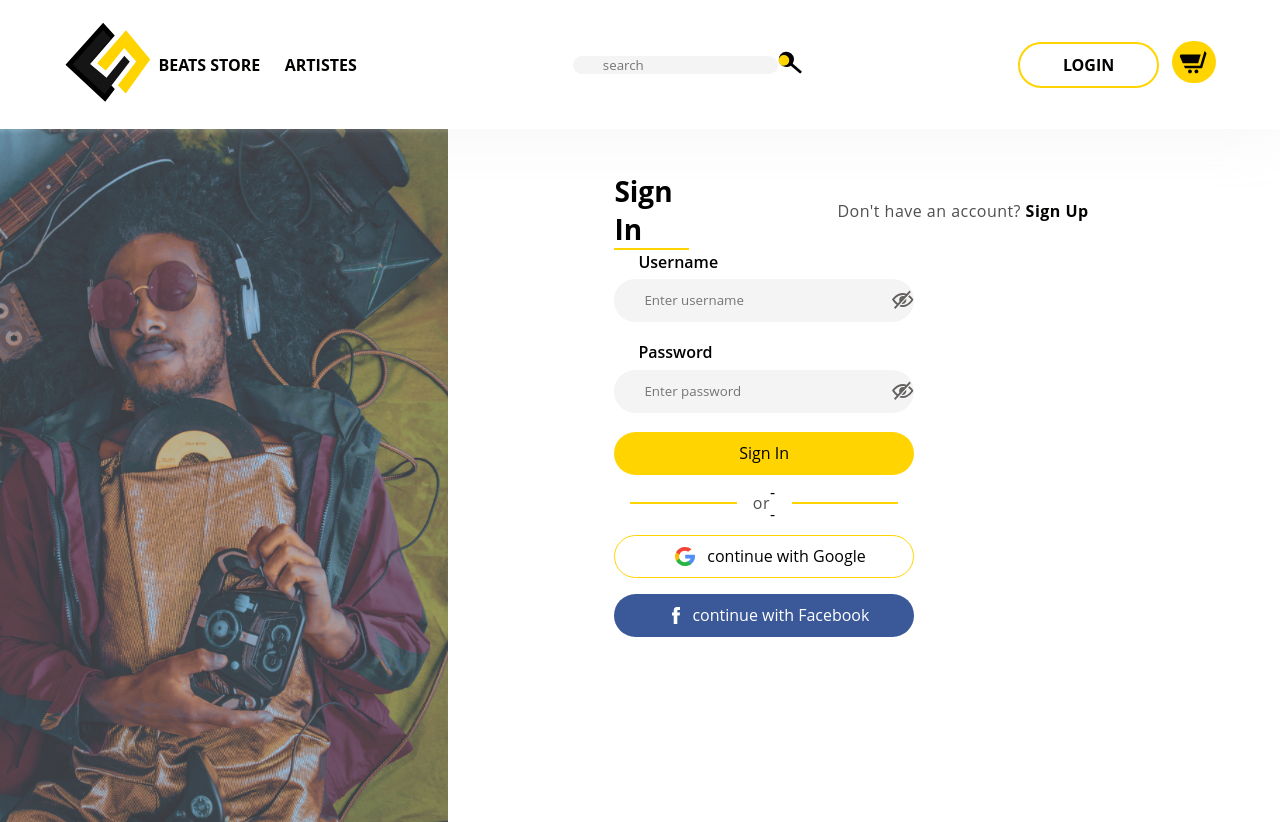
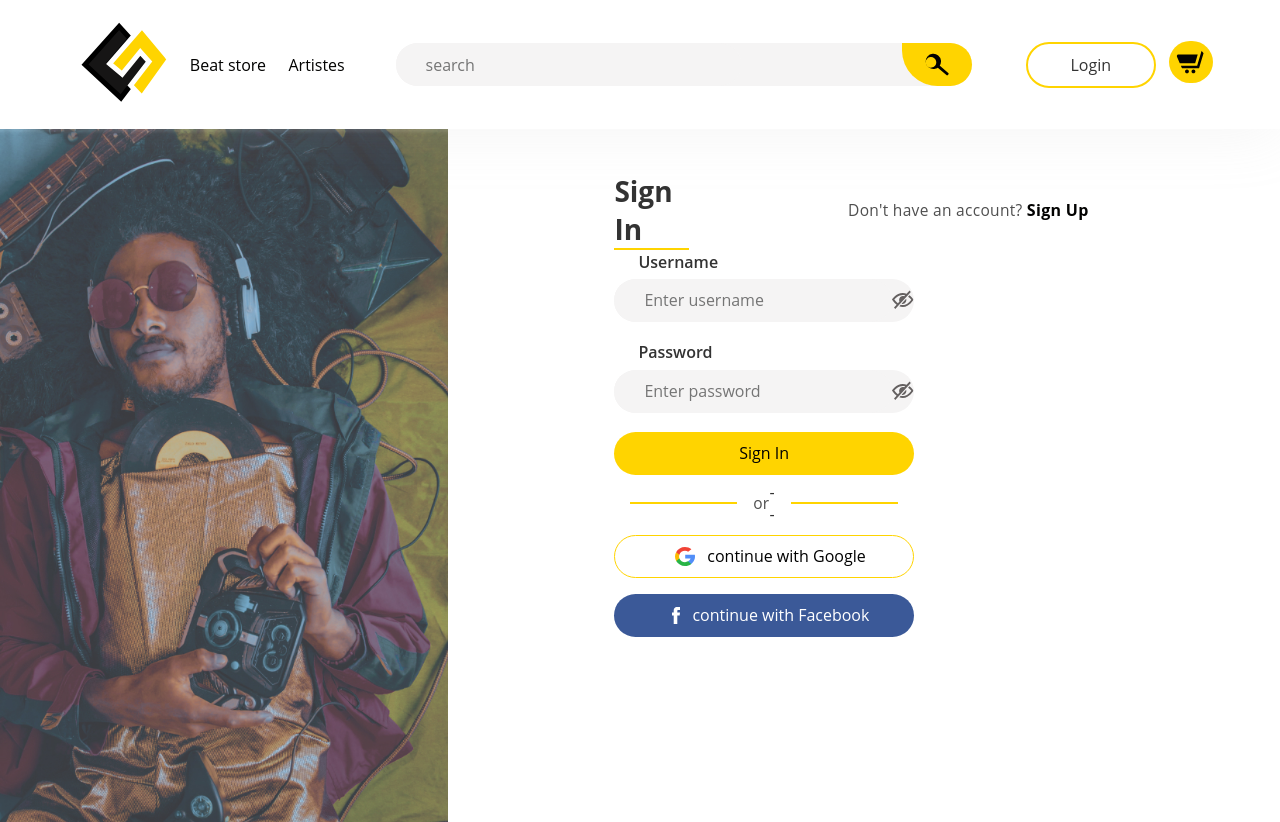
Before and after one commit to Tetteh-Yaw-Precious/GoldYardRecordsUpgrade-master, a website: page login.html in a window 1280 px wide. Drawn offline with Linux system fonts and the light colour scheme.

Commit message:
correction on letter spacing

```diff
--- a/login.html
+++ b/login.html
@@ -25,19 +25,19 @@
           /></a>
         </div>
         <ul>
-          <li><a href="#">BEATS STORE</a></li>
-          <li><a href="#">ARTISTES</a></li>
+          <li><a href="#">Beat store</a></li>
+          <li><a href="#">Artistes</a></li>
         </ul>
-        <div class="searchBox">
-          <input type="text" placeholder="search" />
-          <div class="searchBtn">
-            <a href="#"
+        <form class="searchBox">
+          <div class="--searchBoxBtn">
+            <input type="text" placeholder="search" />
+            <a href="#" class="searchBtn"
               ><img src="./ASSETS/navigationBar/searchIcon.svg" alt=""
             /></a>
           </div>
-        </div>
+        </form>
         <ul>
-          <li><a href="./login.html" class="login">LOGIN</a></li>
+          <li><a href="./login.html" class="login">Login</a></li>
           <li>
             <a href="#" class="shoppingCart"
               ><img src="./ASSETS/navigationBar/shoppingCart.svg" alt=""
@@ -77,7 +77,8 @@
                 <a href="#">Sign In</a>
                 <div class="or">
                   <hr />
-                  <p>or</p> --
+                  <p>or</p>
+                  --
                   <hr />
                 </div>
                 <div class="log--google">
--- a/sass/base/globals.scss
+++ b/sass/base/globals.scss
@@ -6,6 +6,8 @@
   padding: 0;
   box-sizing: border-box;
   font-family: $primaryFont;
+  color: #333;
+  font-size: 16px;
 
   h1 {
     font-size: 28px;
@@ -37,10 +39,10 @@
     font-family: $primaryFont;
     font-style: normal;
     font-weight: normal;
-    font-size: 16px;
-    line-height: 30px;
+    font-size: 15.5px;
+    line-height: 1.5;
     color: $primaryFontColor;
-    letter-spacing: 0.03em;
+    letter-spacing: 0.02em;
   }
 
   li {
--- a/sass/layouts/navbar.scss
+++ b/sass/layouts/navbar.scss
@@ -15,23 +15,23 @@ section:nth-child(1) {
     display: flex;
     flex-direction: row;
     .logo {
-      width: 10%;
+      width: 13%;
       display: flex;
       justify-content: center;
       align-items: center;
     }
     ul:nth-child(2) {
-      width: 21%;
+      width: 16%;
       display: flex;
       justify-content: space-between;
       align-items: center;
       li a {
-        font-weight: 700;
-        transition: all 0.15s ease-in;
+        transition: all 100ms linear;
+        font-weight: 500;
       }
       li a:hover {
         padding-bottom: 0.25rem;
-        border-bottom: 2.5px solid $primaryColor;
+        border-bottom: 1.8px solid $primaryColor;
         // transition: all 0.2s ease-in;
         animation-name: --anime-hover;
       }
@@ -63,16 +63,18 @@ section:nth-child(1) {
       }
     }
     ul:nth-child(4) {
-      width: 19%;
+      width: 20%;
       display: flex;
       justify-content: center;
       align-items: center;
       li .login {
-        font-weight: 700;
         margin-top: 3rem;
         padding: 10px 43px;
         border-radius: 100px;
         border: 2px solid $primaryColor;
+        transition: all 100ms linear;
+        font-weight: 500;
+        color: #333;
       }
       .login:hover {
         background-color: $primaryColor;
--- a/sass/pages/_home.scss
+++ b/sass/pages/_home.scss
@@ -31,6 +31,7 @@ section:nth-child(2) {
       span {
         font-family: $alfaSlabOne;
         color: $primaryColor;
+        font-size: 52px;
       }
     }
 
@@ -47,8 +48,8 @@ section:nth-child(2) {
       margin-top: 10px;
       padding: 15px 43px;
       border-radius: 100px;
-      transition: 5ms ease;
-      font-weight: 600;
+      transition: all 100ms linear;
+      font-weight: 500;
     }
     a:hover {
       color: black;
```
Also changed, not shown: index.html (+3 -3 lines), css/main.css, 1 other file.
